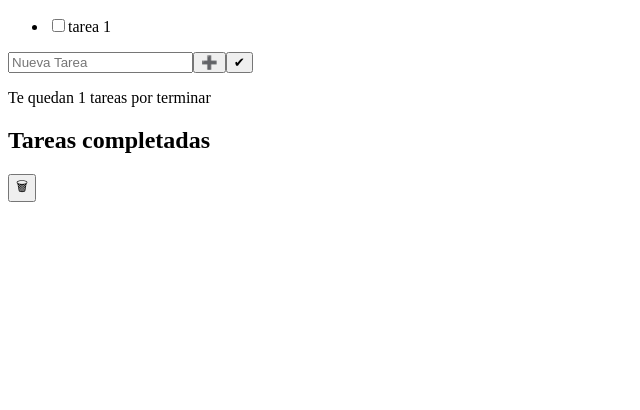
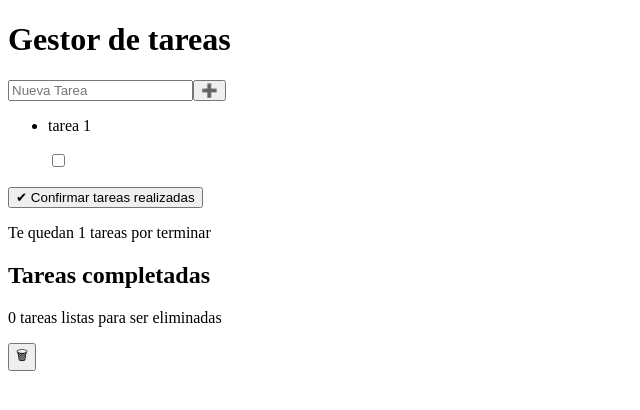
Before and after one commit to RamaAlves/react-todo, a React (Create React App) app: page / in a window 1280 px wide. Shown: the top 410 px of the page, without its empty margins (0-640 px from the left). Built offline with nearby package versions, Linux system fonts and the light colour scheme.

Commit message:
agregando seccion de tareas realizadas y funcion para eliminar tareas seleccionadas

```diff
--- a/src/App.jsx
+++ b/src/App.jsx
@@ -1,5 +1,6 @@
 import React, {useState, Fragment, useRef, useEffect} from "react";
 import { TodoList } from "./Components/TodoList";
+import { SectionDone } from "./Components/SectionDone";
 import {v4 as uuidv4 } from "../node_modules/uuid/dist";
 
 const KEY='todoApp.todos'
@@ -53,7 +54,6 @@ export function App(){
         todo.completed= !todo.completed;
         //actualizacion de lista de tareas
         setTodos(newTodos)
-
     }
     //funcion agregar tareas a listado
     const handleTodoAdd = ()=>{
@@ -67,7 +67,7 @@ export function App(){
         //reseteando input
         todoTaskRef.current.value= null;
     }
-    //funcion borrar tareas completas
+    //funcion confirmar tareas completadas
     const handleConfirmTodoDone = ()=>{
         //copia de lista de tareas solo de elementos completos
         const newDone = todos.filter((todo)=>todo.completed);
@@ -76,6 +76,7 @@ export function App(){
         //agregando a tareas realizadas
         newDone.map((taskDone)=>(
             setDone((prevDone)=>{
+                taskDone.completed=false;
                 return [...prevDone, taskDone];
             })
         ))
@@ -86,23 +87,33 @@ export function App(){
         setTodos(newTodos);
     }
 
+    //funcion para verificar el estado remove de cada tarea (se envia como prop hacia SectionDone y luego a TodoItem)
+    const toggleDone= (id)=>{
+        //copia de lista de tareas realizadas
+        const newDone = [...done];
+        const taskDone = newDone.find((done)=>done.id===id);
+        taskDone.completed= !taskDone.completed;
+        //actualizacion de lista de tareas realizadas
+        setDone(newDone)
+    }
+
+    //funcion para eliminar tarea de lista de tareas realizadas
     const handleClearTodoDone = ()=>{
-        setDone([])
+        const newNotRemove = done.filter((taskDone)=>!taskDone.completed);
+        setDone(newNotRemove);
     }
 
     return (
         <Fragment>
-                <TodoList todos={todos} toggleTodo={toggleTodo}/>
-                <input ref={todoTaskRef} type="text" placeholder="Nueva Tarea"></input>
-                <button onClick={handleTodoAdd}>➕</button>
-                <button onClick={handleConfirmTodoDone}>✔</button>
-                {/* se verifican las tareas completadas*/}
-                <p> Te quedan {todos.filter((todo)=>!todo.completed).length} tareas por terminar</p>
-                <article>
-                    <h2>Tareas completadas</h2>
-                    <TodoList todos={done}/>
-                </article>
-                <button onClick={handleClearTodoDone}>🗑</button>
+            <h1>Gestor de tareas</h1>
+            <input ref={todoTaskRef} type="text" placeholder="Nueva Tarea"></input>
+            <button onClick={handleTodoAdd}>➕</button>
+            <TodoList todos={todos} toggle={toggleTodo}/>
+            <button onClick={handleConfirmTodoDone}>✔ Confirmar tareas realizadas</button>
+            {/* se verifican las tareas completadas}*/}
+            <p> Te quedan {todos.filter((todo)=>!todo.completed).length} tareas por terminar</p>
+            {/* seccion de tareas realizadas */}
+            <SectionDone todos={done} toggle={toggleDone} handleClear={handleClearTodoDone}/>
         </Fragment>
     )
 }
--- /dev/null
+++ b/src/Components/SectionDone.jsx
@@ -0,0 +1,17 @@
+import React, {Fragment} from 'react'
+import { TodoList } from './TodoList'
+
+//este componente recibe las tareas realizadas y con ellas renderiza una seccion que contiene una lista con las mismas
+
+export function SectionDone ({todos, toggle, handleClear}){
+    return(
+        <Fragment>
+            <section>
+                <h2>Tareas completadas</h2>
+                <TodoList todos={todos} toggle={toggle} />
+                <p>{todos.filter((todo)=>todo.completed).length} tareas listas para ser eliminadas</p>
+                <button onClick={handleClear}>🗑</button>
+            </section>
+        </Fragment>
+    )
+}
--- a/src/Components/TodoItem.jsx
+++ b/src/Components/TodoItem.jsx
@@ -1,21 +1,24 @@
 import React from "react";
 
 // se recibe un elemento por cada iteracion que se realiza en TodoList y se crea un elemento de la lista
-// handleTodoClick ejecuta la funcion ToggleTodo que recibe el id del Item y actualiza el estado de completed
-export function TodoItem({todo, toggleTodo}){
+// handleTodoClick ejecuta la funcion Toggle que recibe el id del Item y actualiza el estado de completed
+
+// completed se utiliza para validar si la tarea ya esta completa y se puede manipularla(pasarla a tareas
+// realizadas o eliminarla)
+export function TodoItem({todo, toggle}){
     const {id, task, completed} = todo;
 
     const handleTodoClick=()=>{
         //verificacion si toggleTodo existe
-        if (toggleTodo === undefined) return;
+        if (toggle === undefined) return;
         //se recibio a traves de props, se ejecuta y devuelve los cambios
-        toggleTodo(id)
+        toggle(id);
     }
 
     return (
         <li>
+            <p>{task}</p>
             <input type="checkbox" checked={completed} onChange={handleTodoClick}/>
-            {task}
         </li>
     )
 }
--- a/src/Components/TodoList.jsx
+++ b/src/Components/TodoList.jsx
@@ -4,13 +4,13 @@ import {TodoItem} from './TodoItem'
 //todos es la lista de tareas que se reciben desde la App
 //aquí se itera por ella y se crea un TodoItem por cada elemento
 
-//toggleTodo es una funcion que actualiza el estado completed de las tareas (se envia como props a TodoItem)
+//toggle es una funcion que actualiza el estado completed de las tareas (se envia como props a TodoItem)
 
-export function TodoList({todos, toggleTodo}) {
+export function TodoList({todos, toggle}) {
     return (
         <ul>
             {todos.map((todo)=>(
-                <TodoItem key={todo.id} todo={todo} toggleTodo={toggleTodo}/>
+                <TodoItem key={todo.id} todo={todo} toggle={toggle}/>
             ))}
         </ul>
     )
```
